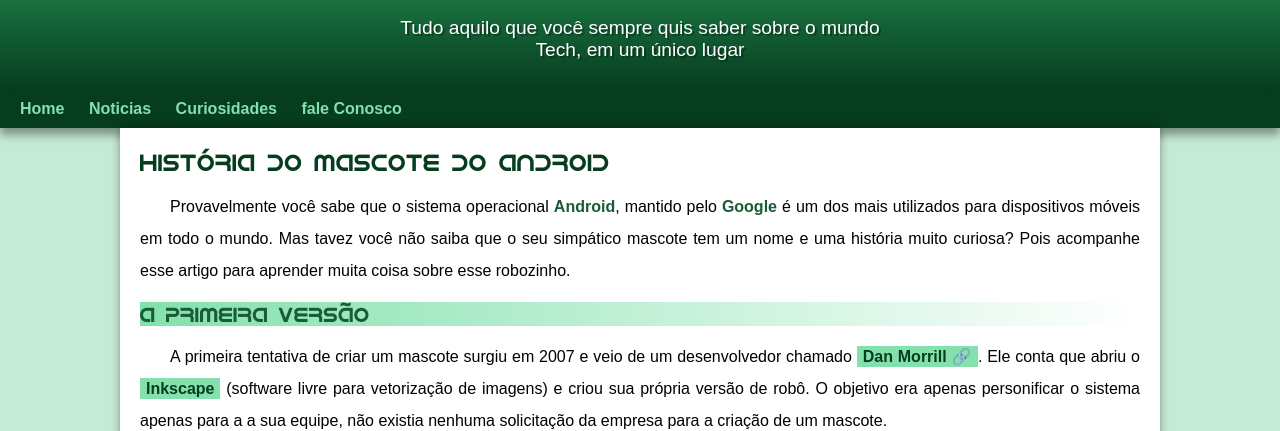
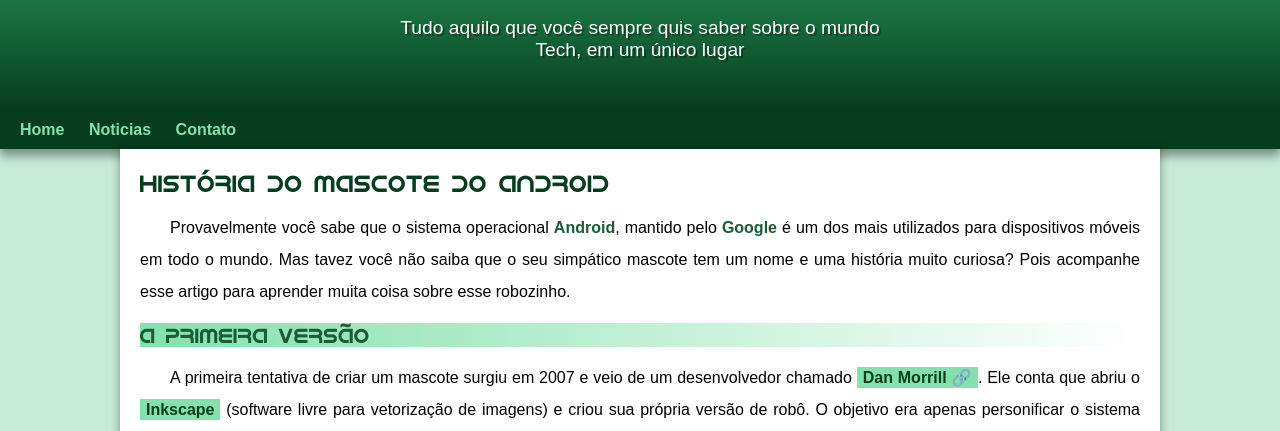
Before and after one commit to hemillesferreira/projeto-android, a plain HTML site: page index.html in a window 1280 px wide. Shown: the part 100-531 px from the top of the page. Drawn offline with Linux system fonts and the light colour scheme.

Commit message:
problema paddind resolvido

```diff
--- a/estilo/style.css
+++ b/estilo/style.css
@@ -74,7 +74,7 @@ header > p{
     padding-left: 10px;
     padding-right: 10px;
     text-shadow: 2px 2px 0px rgba(0, 0, 0, 0.315);
-    margin-bottom: 20px;
+    padding-bottom: 50px;
 }
 nav{
     background-color: var(--cor5);
--- a/index.html
+++ b/index.html
@@ -23,8 +23,7 @@
     <nav>
         <a href="#">Home</a>
         <a href="#">Noticias</a>
-        <a href="#">Curiosidades</a>
-        <a href="#">fale Conosco</a>
+        <a href="#">Contato</a>
     </nav>
     <main>
         <article>
```
